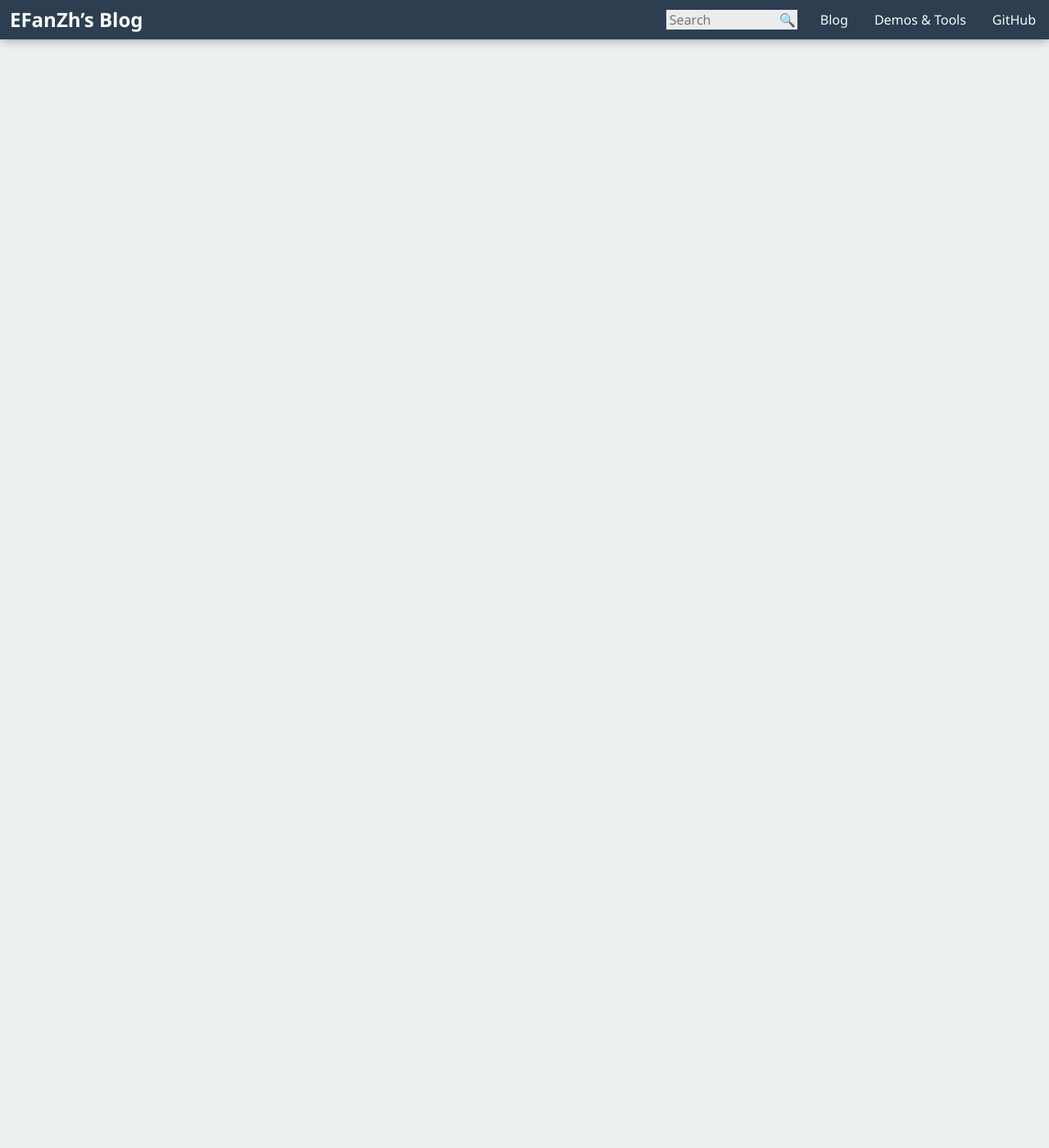
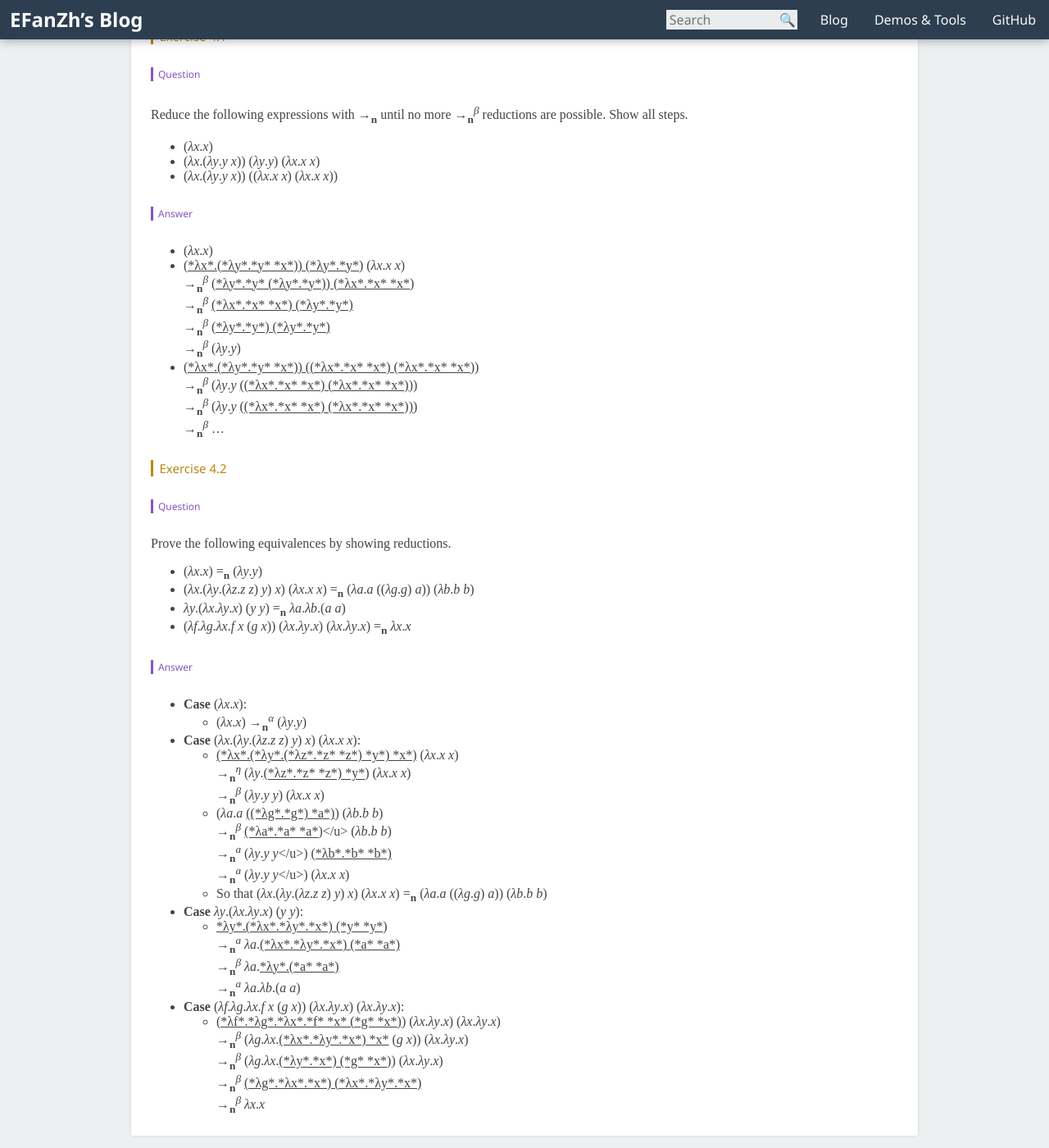
Before and after one commit to fuzeyi/efanzh.github.io, a Jekyll site: the page built from _posts/2016-06-04-programming-languages-and-lambda-calculi-exercises.md, in a window 1280 px wide and 1400 px high, scrolled down 10837 px. Shown: the whole window at 82% size. Built offline with Jekyll 4.4.1, drawn with Linux system fonts in a browser that asks for light colours; some of the changed text lies outside the part shown.

Commit message:
Exercises 4.1 and 4.2 are done

```diff
--- a/_posts/2016-06-04-programming-languages-and-lambda-calculi-exercises.md
+++ b/_posts/2016-06-04-programming-languages-and-lambda-calculi-exercises.md
@@ -453,3 +453,68 @@ Now we prove Theorem 3.5:
 Since *B*<sub>0</sub> =<sub>**r**</sub> *R*<sub>0</sub> for some *R*<sub>0</sub>, if *R*<sub>0</sub> = `t`,
 *eval*<sub>**r**</sub>(*B*<sub>0</sub>) = `t`, the claim holds; otherwise *R*<sub>0</sub> = `f`,
 *eval*<sub>**r**</sub>(*B*<sub>0</sub>) = `f`, the claim holds. So this theorem is proved.
+
+### Chapter 4: The *λ*-Calculus
+
+#### 4.2 *λ*-Calculus Grammar and Reductions
+
+##### Exercise 4.1
+
+###### Question
+
+Reduce the following expressions with →<sub>**n**</sub> until no more →<sub>**n**</sub><sup>*β*</sup> reductions are
+possible. Show all steps.
+
+- (*λx*.*x*)
+- (*λx*.(*λy*.*y* *x*)) (*λy*.*y*) (*λx*.*x* *x*)
+- (*λx*.(*λy*.*y* *x*)) ((*λx*.*x* *x*) (*λx*.*x* *x*))
+
+###### Answer
+
+- (*λx*.*x*)
+- <u>(*λx*.(*λy*.*y* *x*)) (*λy*.*y*)</u> (*λx*.*x* *x*) \
+    →<sub>**n**</sub><sup>*β*</sup> <u>(*λy*.*y* (*λy*.*y*)) (*λx*.*x* *x*)</u> \
+    →<sub>**n**</sub><sup>*β*</sup> <u>(*λx*.*x* *x*) (*λy*.*y*)</u> \
+    →<sub>**n**</sub><sup>*β*</sup> <u>(*λy*.*y*) (*λy*.*y*)</u> \
+    →<sub>**n**</sub><sup>*β*</sup> (*λy*.*y*)
+- <u>(*λx*.(*λy*.*y* *x*)) ((*λx*.*x* *x*) (*λx*.*x* *x*))</u> \
+    →<sub>**n**</sub><sup>*β*</sup> (*λy*.*y* <u>((*λx*.*x* *x*) (*λx*.*x* *x*))</u>) \
+    →<sub>**n**</sub><sup>*β*</sup> (*λy*.*y* <u>((*λx*.*x* *x*) (*λx*.*x* *x*))</u>) \
+    →<sub>**n**</sub><sup>*β*</sup> …
+
+##### Exercise 4.2
+
+###### Question
+
+Prove the following equivalences by showing reductions.
+
+- (*λx*.*x*) =<sub>**n**</sub> (*λy*.*y*)
+- (*λx*.(*λy*.(*λz*.*z* *z*) *y*) *x*) (*λx*.*x* *x*) =<sub>**n**</sub> (*λa*.*a* ((*λg*.*g*) *a*)) (*λb*.*b* *b*)
+- *λy*.(*λx*.*λy*.*x*) (*y* *y*) =<sub>**n**</sub> *λa*.*λb*.(*a* *a*)
+- (*λf*.*λg*.*λx*.*f* *x* (*g* *x*)) (*λx*.*λy*.*x*) (*λx*.*λy*.*x*) =<sub>**n**</sub> *λx*.*x*
+
+###### Answer
+
+- **Case** (*λx*.*x*):
+    - (*λx*.*x*) →<sub>**n**</sub><sup>*α*</sup> (*λy*.*y*)
+- **Case** (*λx*.(*λy*.(*λz*.*z* *z*) *y*) *x*) (*λx*.*x* *x*):
+    - <u>(*λx*.(*λy*.(*λz*.*z* *z*) *y*) *x*)</u> (*λx*.*x* *x*) \
+        →<sub>**n**</sub><sup>*η*</sup> (*λy*.<u>(*λz*.*z* *z*) *y*</u>) (*λx*.*x* *x*) \
+        →<sub>**n**</sub><sup>*β*</sup> (*λy*.*y* *y*) (*λx*.*x* *x*)
+    - (*λa*.*a* <u>((*λg*.*g*) *a*)</u>) (*λb*.*b* *b*) \
+        →<sub>**n**</sub><sup>*β*</sup> <u>(*λa*.*a* *a*</u>)</u> (*λb*.*b* *b*) \
+        →<sub>**n**</sub><sup>*a*</sup> (*λy*.*y* *y*</u>) <u>(*λb*.*b* *b*)</u> \
+        →<sub>**n**</sub><sup>*a*</sup> (*λy*.*y* *y*</u>) (*λx*.*x* *x*)
+    - So that (*λx*.(*λy*.(*λz*.*z* *z*) *y*) *x*) (*λx*.*x* *x*)
+        =<sub>**n**</sub> (*λa*.*a* ((*λg*.*g*) *a*)) (*λb*.*b* *b*)
+- **Case** *λy*.(*λx*.*λy*.*x*) (*y* *y*):
+    - <u>*λy*.(*λx*.*λy*.*x*) (*y* *y*</u>) \
+        →<sub>**n**</sub><sup>*a*</sup> *λa*.<u>(*λx*.*λy*.*x*) (*a* *a*)</u> \
+        →<sub>**n**</sub><sup>*β*</sup> *λa*.<u>*λy*.(*a* *a*)</u> \
+        →<sub>**n**</sub><sup>*a*</sup> *λa*.*λb*.(*a* *a*)
+- **Case** (*λf*.*λg*.*λx*.*f* *x* (*g* *x*)) (*λx*.*λy*.*x*) (*λx*.*λy*.*x*):
+    - <u>(*λf*.*λg*.*λx*.*f* *x* (*g* *x*))</u> (*λx*.*λy*.*x*) (*λx*.*λy*.*x*) \
+        →<sub>**n**</sub><sup>*β*</sup> (*λg*.*λx*.<u>(*λx*.*λy*.*x*) *x*</u> (*g* *x*)) (*λx*.*λy*.*x*) \
+        →<sub>**n**</sub><sup>*β*</sup> (*λg*.*λx*.<u>(*λy*.*x*) (*g* *x*)</u>) (*λx*.*λy*.*x*) \
+        →<sub>**n**</sub><sup>*β*</sup> <u>(*λg*.*λx*.*x*) (*λx*.*λy*.*x*)</u> \
+        →<sub>**n**</sub><sup>*β*</sup> *λx*.*x*
```
